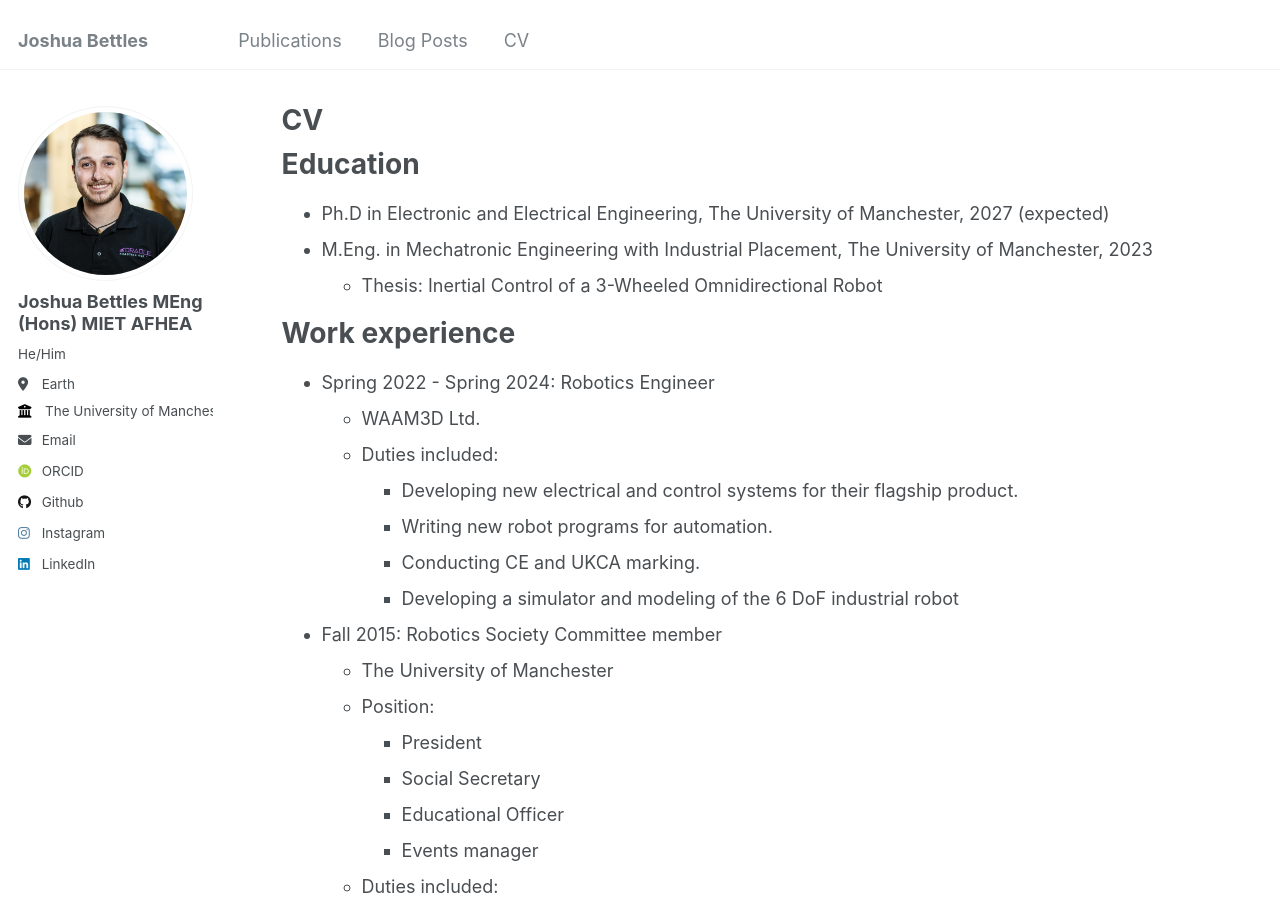
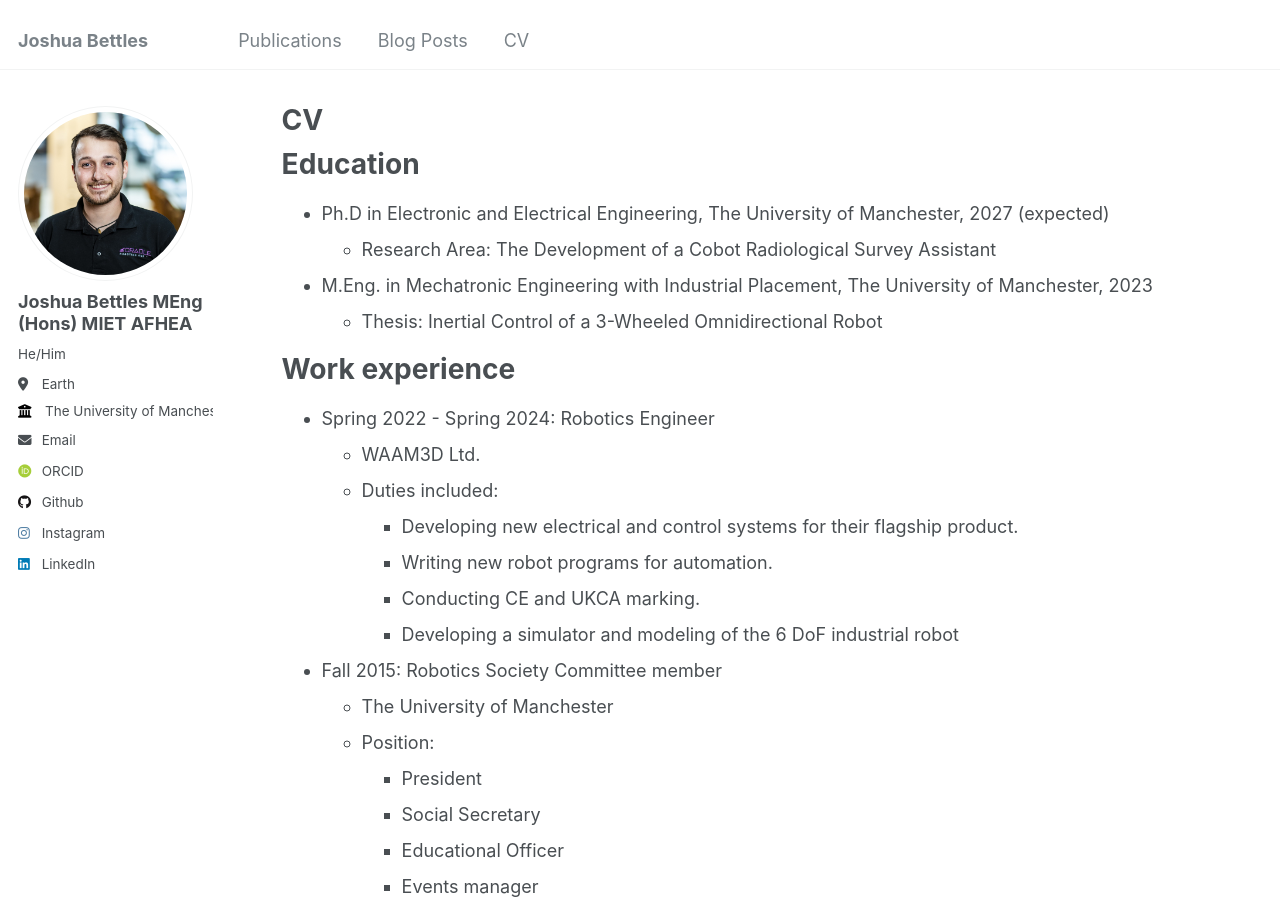
Before and after one commit to Joshua-Bettles/joshua-bettles.github.io, a Jekyll site: the page built from _pages/cv.md, in a window 1280 px wide and 900 px high. Built offline with Jekyll 4.4.1, drawn with Linux system fonts in a browser that asks for light colours; some web fonts are replaced.

Commit message:
Update cv.md

```diff
--- a/_pages/cv.md
+++ b/_pages/cv.md
@@ -12,6 +12,7 @@ redirect_from:
 Education
 ======
 * Ph.D in Electronic and Electrical Engineering, The University of Manchester, 2027 (expected)
+    * Research Area: The Development of a Cobot Radiological Survey Assistant
 * M.Eng. in Mechatronic Engineering with Industrial Placement, The University of Manchester, 2023
     * Thesis: Inertial Control of a 3-Wheeled Omnidirectional Robot
 
```
